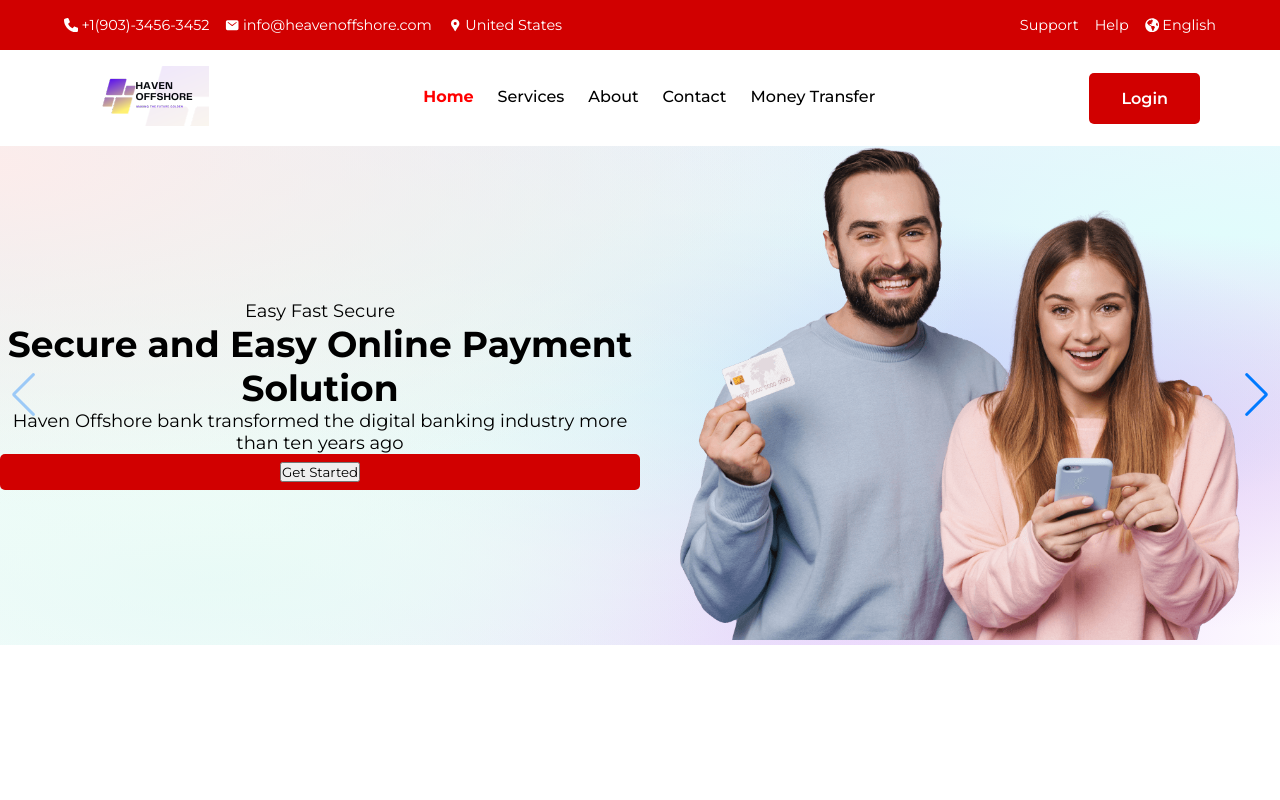
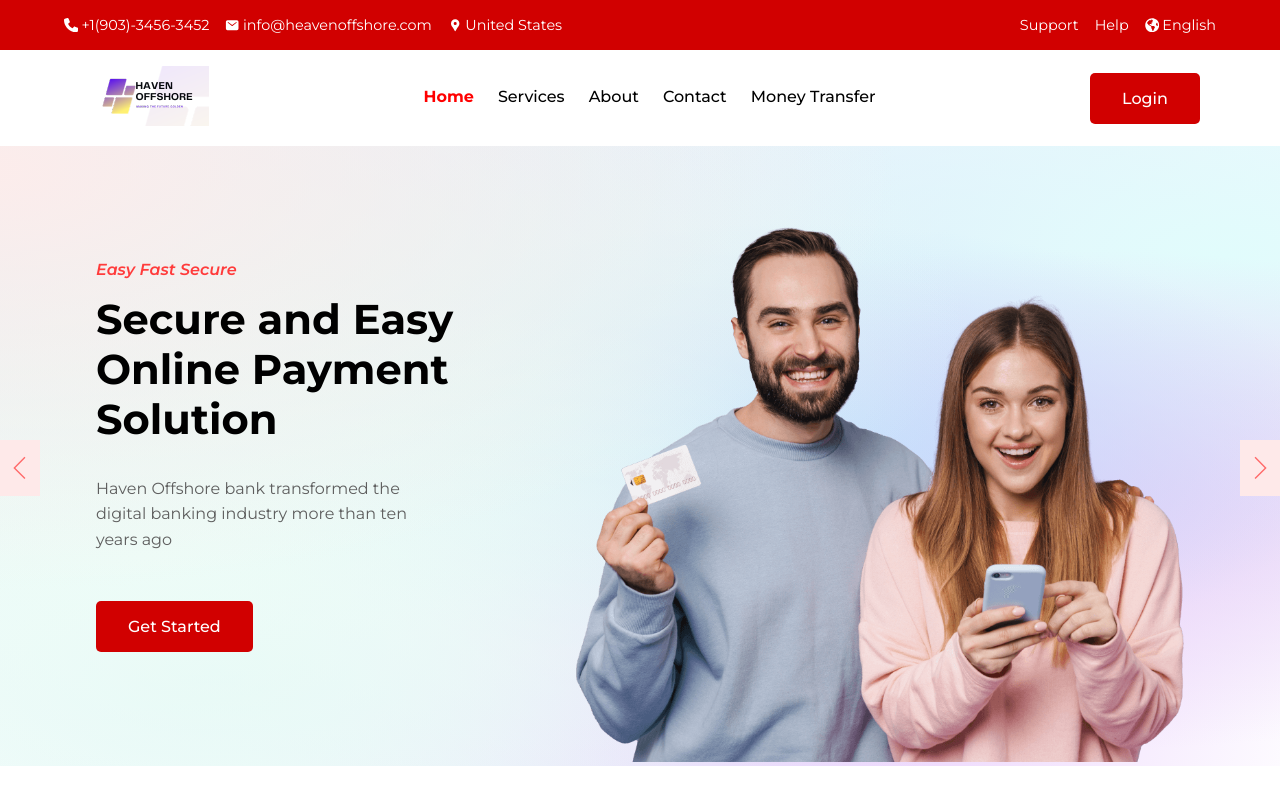
Before and after one commit to Seyi-dev1/takashi, a React (Vite) app: page / in a window 1280 px wide. Built offline with nearby package versions, Linux system fonts and the light colour scheme.

Commit message:
further work on hero section

```diff
--- a/src/components/custom-button/cbutton.scss
+++ b/src/components/custom-button/cbutton.scss
@@ -1,10 +1,11 @@
 .button {
-  padding: 0.5rem 1rem;
+  padding: 1rem 2rem;
+  width: fit-content;
   outline: none;
   border: none;
   color: #fff;
   font-size: 1rem;
-  font-weight: 600;
+  font-weight: 500;
   background-color: #d10000;
   border-radius: 5px;
   cursor: pointer;
--- a/src/components/hero/hero.jsx
+++ b/src/components/hero/hero.jsx
@@ -4,13 +4,27 @@ import "swiper/css/navigation";
 import { Swiper, SwiperSlide } from "swiper/react";
 import { Navigation } from "swiper/modules";
 import hero1 from "../../assets/hero-slide-4.png";
+import hero2 from "../../assets/hero-slide-5.png";
+import hero3 from "../../assets/hero-slide-6.png";
+import { TfiAngleRight } from "react-icons/tfi";
+import { TfiAngleLeft } from "react-icons/tfi";
 
 import React from "react";
+import CButton from "../custom-button/CButton";
 
 const Hero = () => {
   return (
     <div className="hero">
-      <Swiper navigation={true} modules={[Navigation]} className="mySwiper">
+      <Swiper
+        navigation={{
+          prevEl: ".prev",
+          nextEl: ".next",
+        }}
+        loop={true}
+        speed={1000}
+        modules={[Navigation]}
+        className="mySwiper"
+      >
         <SwiperSlide>
           <div className="container">
             <div className="text">
@@ -26,8 +40,8 @@ const Hero = () => {
                   more than ten years ago
                 </p>
               </div>
-              <div className="button">
-                <button>Get Started</button>
+              <div className="mybutton">
+                <CButton children={"Get Started"} />
               </div>
             </div>
             <div className="image">
@@ -37,17 +51,61 @@ const Hero = () => {
         </SwiperSlide>
         <SwiperSlide>
           <div className="container">
-            <div className="text"></div>
-            <div className="image"></div>
+            <div className="text">
+              <div className="catch">
+                <span>Easy Fast Secure</span>
+              </div>
+              <div className="heading">
+                <h1>Secure and Easy Online Payment Solution</h1>
+              </div>
+              <div className="description">
+                <p>
+                  Haven Offshore bank transformed the digital banking industry
+                  more than ten years ago
+                </p>
+              </div>
+              <div className="mybutton">
+                <CButton children={"Get Started"} />
+              </div>
+            </div>
+            <div className="image">
+              <img src={hero2} alt="hero" />
+            </div>
           </div>
         </SwiperSlide>
         <SwiperSlide>
           <div className="container">
-            <div className="text"></div>
-            <div className="image"></div>
+            <div className="text">
+              <div className="catch">
+                <span>Easy Fast Secure</span>
+              </div>
+              <div className="heading">
+                <h1>Secure and Easy Online Payment Solution</h1>
+              </div>
+              <div className="description">
+                <p>
+                  Haven Offshore bank transformed the digital banking industry
+                  more than ten years ago
+                </p>
+              </div>
+              <div className="mybutton">
+                <CButton children={"Get Started"} />
+              </div>
+            </div>
+            <div className="image">
+              <img src={hero3} alt="hero" />
+            </div>
           </div>
         </SwiperSlide>
       </Swiper>
+      <div className="navigation">
+        <div className="prev">
+          <TfiAngleLeft />
+        </div>
+        <div className="next">
+          <TfiAngleRight />
+        </div>
+      </div>
     </div>
   );
 };
--- a/src/components/hero/hero.scss
+++ b/src/components/hero/hero.scss
@@ -1,5 +1,4 @@
 .hero {
-  //   height: 100dvh;
   width: 100%;
   background: #ffffff;
   background-image: radial-gradient(at -1.1% 3.7%, #fceceb 0px, transparent 50%),
@@ -21,8 +20,7 @@
   }
 
   .swiper-slide {
-    text-align: center;
-    font-size: 18px;
+    padding: 0 6rem;
 
     /* Center slide text vertically */
     display: flex;
@@ -33,11 +31,102 @@
       grid-template-columns: repeat(2, 1fr);
       align-items: center;
 
+      .text {
+        @keyframes catchAnimation {
+          0% {
+            opacity: 0;
+            transform: translate(25rem, 2rem);
+          }
+          100% {
+            opacity: 1;
+            transform: translate(0rem, 0rem);
+          }
+        }
+        @keyframes headingAnimation {
+          0% {
+            opacity: 0;
+            transform: translate(2rem, 7rem);
+          }
+          100% {
+            opacity: 1;
+            transform: translate(0rem, 0rem);
+          }
+        }
+        @keyframes descriptionAnimation {
+          0% {
+            opacity: 0;
+            transform: translate(0rem, 2rem);
+          }
+          100% {
+            opacity: 1;
+            transform: translate(0rem, 0rem);
+          }
+        }
+        @keyframes buttonAnimation {
+          0% {
+            opacity: 0;
+            transform: translate(0rem, 5rem);
+          }
+          100% {
+            opacity: 1;
+            transform: translate(0rem, 0rem);
+          }
+        }
+        .catch {
+          animation: catchAnimation 1.2s ease-in-out;
+          color: rgb(255, 59, 59);
+          font-style: italic;
+          font-weight: 600;
+        }
+
+        .heading {
+          font-size: 1.3rem;
+          margin-top: 0.9rem;
+          animation: headingAnimation 1.3s ease-in-out;
+          //   line-height: 1.5;
+        }
+
+        .description {
+          margin-top: 2rem;
+          line-height: 1.6rem;
+          width: 70%;
+          color: rgb(94, 94, 94);
+          animation: descriptionAnimation 1.3s ease-in-out;
+          //   animation-delay: 1s;
+        }
+
+        .mybutton {
+          margin-top: 3rem;
+          animation: buttonAnimation 1.3s ease-in-out;
+        }
+      }
+
       .image {
+        padding-top: 5rem;
         img {
-          width: 35rem;
+          width: 38rem;
         }
       }
     }
   }
+  .navigation {
+    display: flex;
+    justify-content: space-between;
+    width: 100%;
+    position: absolute;
+    top: 55%;
+
+    .prev,
+    .next {
+      font-size: 1.5rem;
+      color: rgb(255, 106, 106);
+      background-color: rgb(254, 233, 233);
+      display: flex;
+      justify-content: center;
+      align-items: center;
+      padding: 1rem 0.5rem;
+      cursor: pointer;
+      z-index: 1;
+    }
+  }
 }
```
